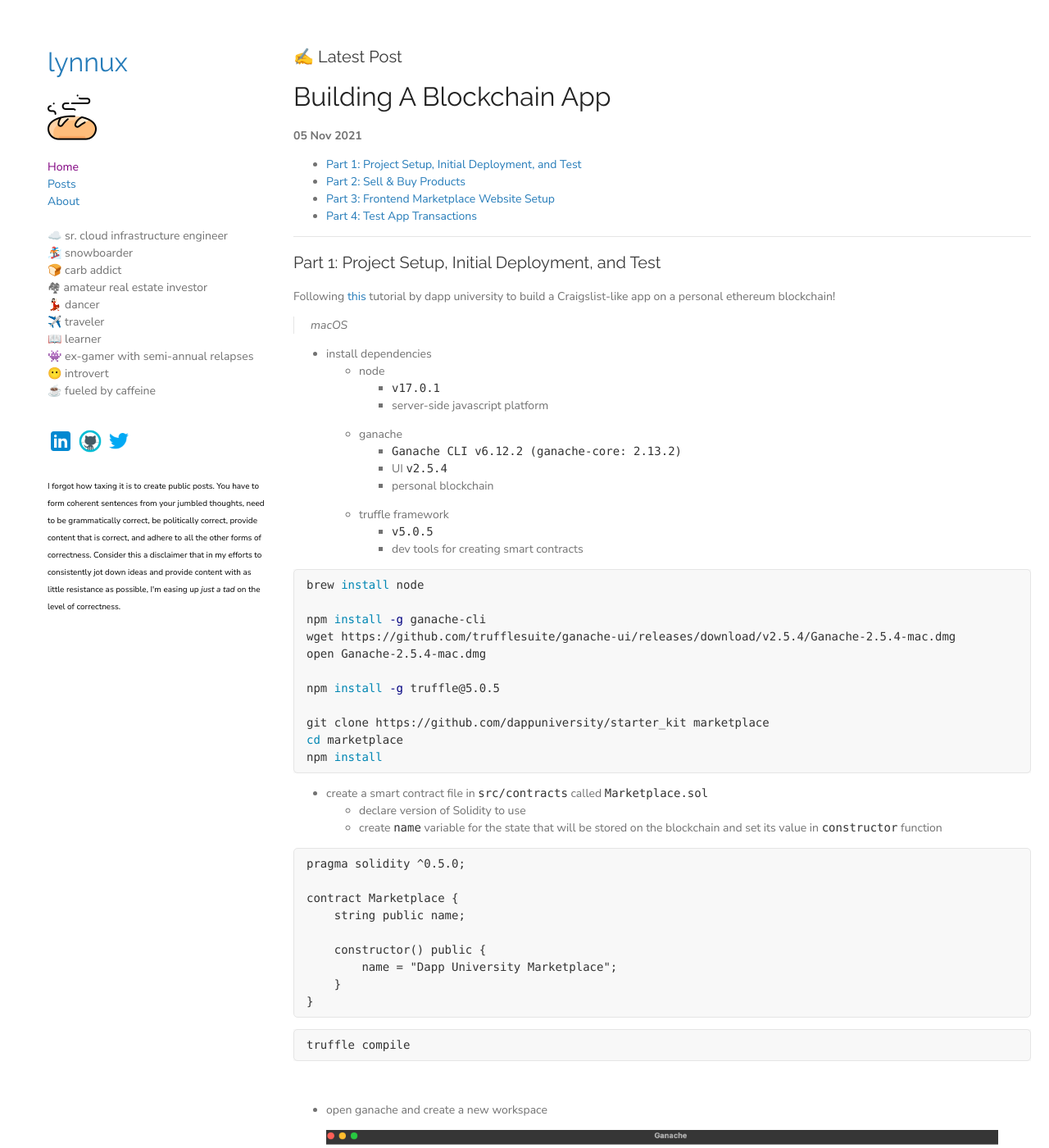
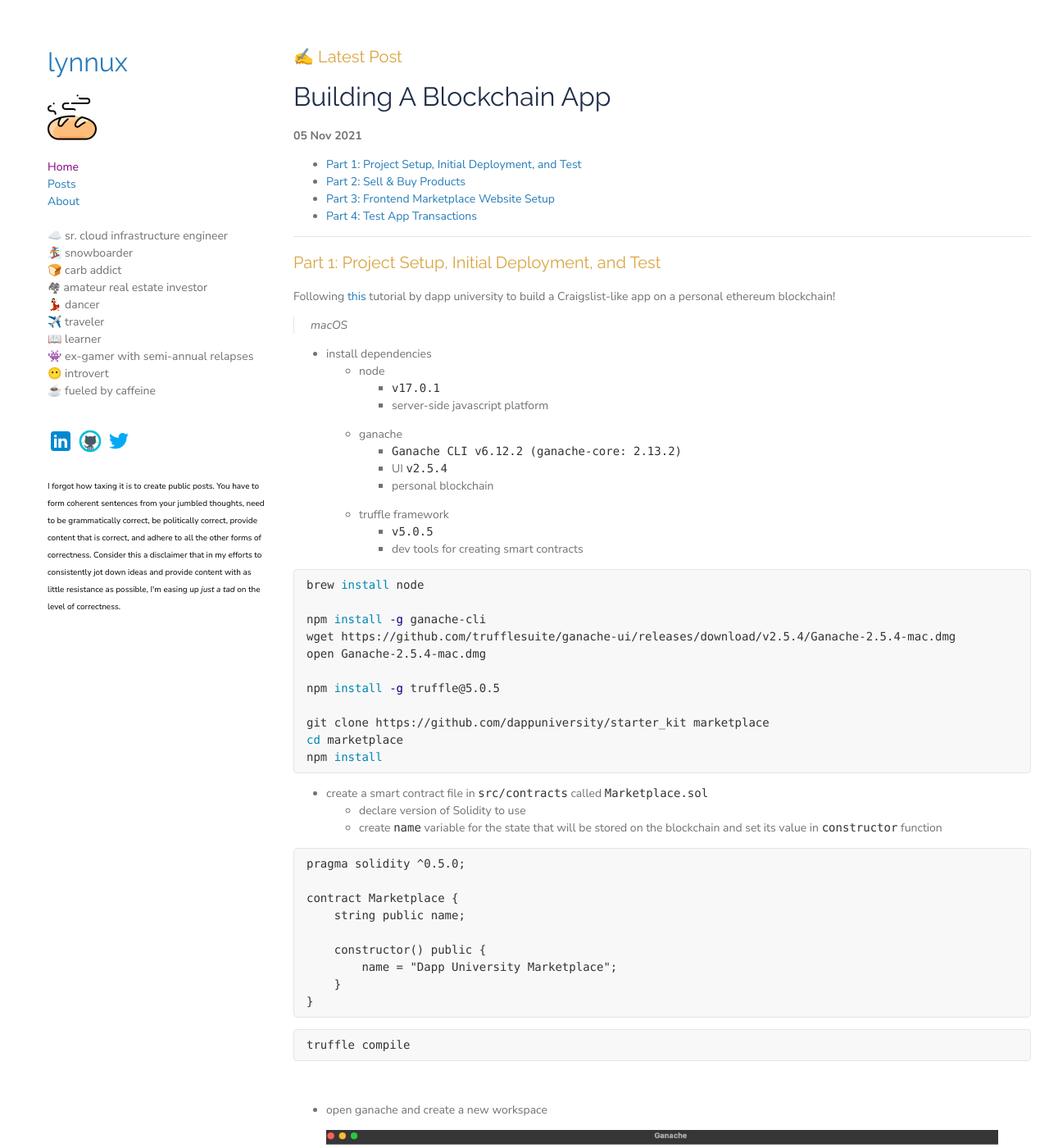
Before and after one commit to Lynty/lynty.github.io, a Jekyll site: the page built from index.html, in a window 1280 px wide and 1400 px high. Shown: the whole window at 82% size. Built offline with Jekyll 4.4.1, drawn with Linux system fonts in a browser that asks for light colours; a script that is not in the unit is left out; the repository's description, which GitHub fills in, is left out.

Commit message:
Change font color css

```diff
--- a/_sass/jekyll-theme-minimal.scss
+++ b/_sass/jekyll-theme-minimal.scss
@@ -28,11 +28,12 @@
 
 h1 {
   font-size:32px;
+  color:#1F2E49;
 }
 
 h2 {
   font-size:20px;
-  color:#393939;
+  color:#D8A440;
 }
 
 h3, h4, h5, h6 {
@@ -112,7 +113,7 @@
 
 figure {
   text-align: center;
-  color:#222;
+  color:#1F2E49;
   font-style: italic;
 }
 
```
